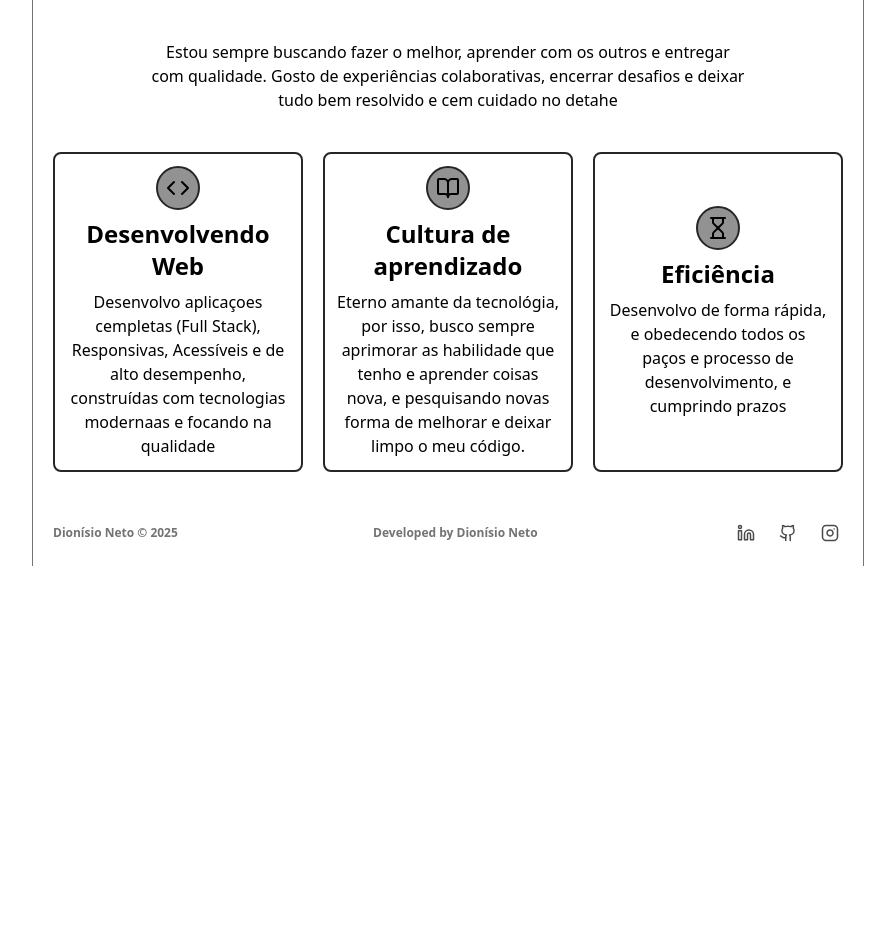
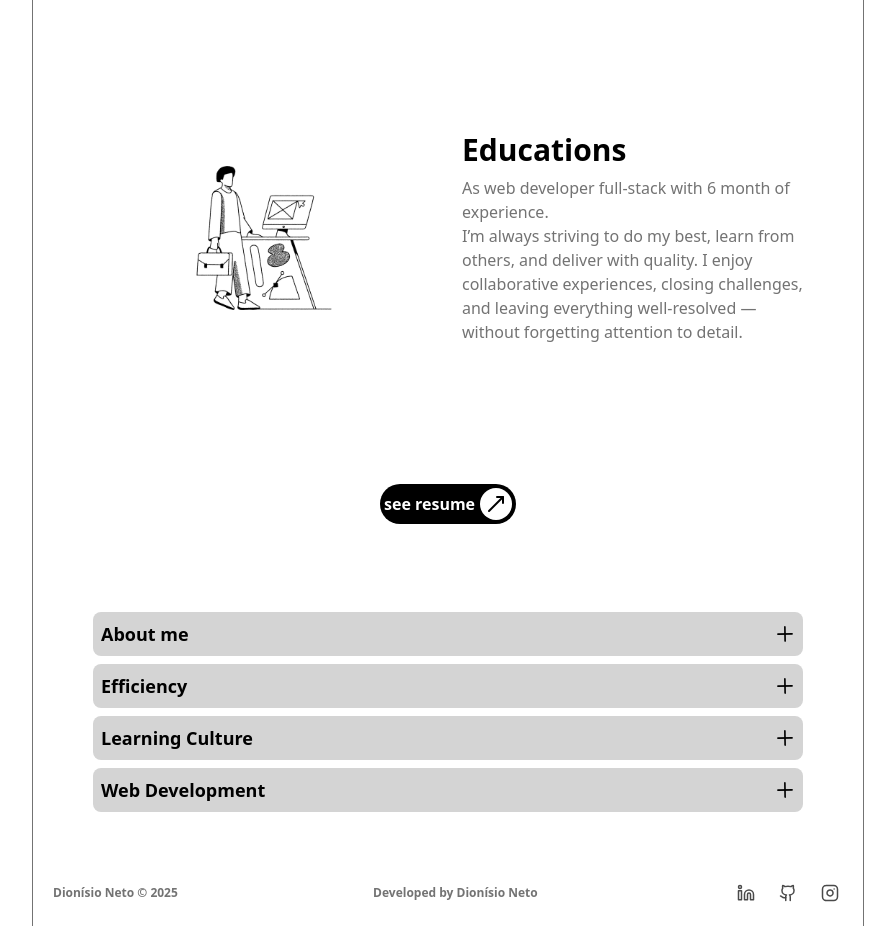
Before and after one commit to DionsioNeto/portfolio, a Vue app: page /about in a window 1280 px wide. Shown: the part 380-1306 px from the top of the page, without its empty margins (192-1087 px from the left). Before the commit the page ends 946 px from the top, so only its background shows below. Built offline with nearby package versions, Linux system fonts and the light colour scheme.

Commit message:
time to sleep

```diff
--- /dev/null
+++ b/src/icon/IconAlpine.vue
@@ -0,0 +1,3 @@
+<template>
+
+</template>
--- a/src/project/about.vue
+++ b/src/project/about.vue
@@ -1,7 +1,32 @@
 <script setup>
   import theHeader from '../components/theHeader.vue';
   import TheFooter from '../components/theFooter.vue';
-  import { Code, Mail, Linkedin, Book, Pin, MessagesSquare, BookOpen, Hourglass, ChevronDown, X } from 'lucide-vue-next';
+  import { MoveUpRight, X } from 'lucide-vue-next';
+  import { ref } from 'vue';
+  const items = [
+    {
+      title: 'About me',
+      content: 'I’m always striving to do my best, learn from others, and deliver with quality. I enjoy collaborative experiences, closing challenges, and leaving everything well-resolved — without forgetting attention to detail.'
+    },
+    {
+      title: 'Efficiency',
+      content: 'I develop quickly while following all steps and processes of software development, consistently meeting deadlines.'
+    },
+    {
+      title: 'Learning Culture',
+      content: 'A lifelong technology enthusiast, I’m always looking to improve my existing skills and learn new things — constantly exploring better ways to write clean and efficient code.'
+    },
+    {
+      title: 'Web Development',
+      content: 'I build complete (Full Stack), responsive, accessible, and high-performance applications using modern technologies, with a strong focus on quality of code.'
+    }
+  ]
+
+  const openIndex = ref(null)
+
+  const toggle = (index) => {
+    openIndex.value = openIndex.value === index ? null : index
+  }
 </script>
 
 <template>
@@ -12,43 +37,84 @@
       <div class="w-full">
         <h1 class="text-3xl font-bold mb-2">About Me</h1>
         <p class="text-neutral-500 font-medium">
-          As web developer full-stack with 6 month of experience,
+          As web developer full-stack with 6 month of experience. <br>
+          I’m always striving to do my best, learn from others, and deliver with quality. I enjoy collaborative experiences, closing challenges, and leaving everything well-resolved — without forgetting attention to detail.
         </p>
       </div>
 
-      <div class="">
-        <img src="./dn2.jpg" alt="" class="w-50 rounded-xl rotate-12">
+      <div class="w-full flex justify-center items-center">
+        <img src="../assets/img/dn3.jpg" alt="Dionísio Neto" class="max-w-45 rounded-xl rotate-12">
       </div>
     </section>
-       <section class=" container m-auto flex flex-col gap-10 justify-center items-center px-5 py-7 min-h-100">
-      <h1 class="text-4xl font-bold text-center">Sobre</h1>
-      <p class="text-center max-w-150">Estou sempre buscando fazer o melhor, aprender com os outros e entregar com qualidade.
-        Gosto de experiências colaborativas, encerrar desafios e deixar tudo bem resolvido e
-        cem cuidado no detahe</p>
-        <div class="grid grid-cols-1 sm:grid-cols-2 md:grid-cols-3 gap-5">
-          <div class="p-3 w-full border-2 dark:bg-neutral-800/50 border-neutral-800 rounded-lg flex flex-col justify-center items-center gap-2">
-            <div class="border-2 bg-neutral-800/50 border-neutral-800 p-2 rounded-full">
-              <Code/>
-            </div>
-            <h2 class="text-2xl font-black text-center">Desenvolvendo Web</h2>
-            <p class="text-center">Desenvolvo aplicaçoes cempletas (Full Stack), Responsivas, Acessíveis e de alto desempenho, construídas com tecnologias modernaas e focando na qualidade</p>
+
+    <section class="flex flex-col-reverse md:flex-row gap-7 px-5 sm:px-15 py-25">
+      <div class="w-full flex justify-center items-center">
+        <img src="../assets/img/d.png" alt="Dionísio Neto" class="max-w-45 rounded-xl">
+      </div>
+      <div class="w-full">
+        <h1 class="text-3xl font-bold mb-2">Educations</h1>
+        <p class="text-neutral-500 font-medium">
+          As web developer full-stack with 6 month of experience. <br>
+          I’m always striving to do my best, learn from others, and deliver with quality. I enjoy collaborative experiences, closing challenges, and leaving everything well-resolved — without forgetting attention to detail.
+        </p>
+      </div>
+    </section>
+    <section class="w-full flex justify-center items-center py-10">
+      <div class="dark:bg-white bg-black rounded-full dark:text-black text-white flex justify-between items-center w-34 p-1">
+          <div class="font-bold">see resume</div>
+          <div class="dark:bg-black bg-white p-1 rounded-full dark:text-white text-black">
+              <MoveUpRight />
           </div>
-          <div class="p-3 w-full border-2 dark:bg-neutral-800/50 border-neutral-800 rounded-lg flex flex-col justify-center items-center gap-2">
-            <div class="border-2 bg-neutral-800/50 border-neutral-800 p-2 rounded-full">
-              <BookOpen/>
-            </div>
-            <h2 class="text-2xl font-black text-center">Cultura de aprendizado</h2>
-            <p class="text-center">Eterno amante da tecnológia, por isso, busco sempre aprimorar as habilidade que tenho e aprender coisas nova, e pesquisando novas forma de melhorar e deixar limpo o meu código.</p>
-          </div>
-          <div class="p-3 w-full border-2 dark:bg-neutral-800/50 border-neutral-800 rounded-lg flex flex-col justify-center items-center gap-2">
-            <div class="border-2 bg-neutral-800/50 border-neutral-800 p-2 rounded-full">
-              <Hourglass/>
-            </div>
-            <h2 class="text-2xl font-black text-center">Eficiência</h2>
-            <p class="text-center">Desenvolvo de forma rápida, e obedecendo todos os paços e processo de desenvolvimento, e cumprindo prazos</p>
-          </div>
+      </div>
+    </section>
+
+
+    <section class=" px-5 sm:px-15 py-10">
+
+      <div
+        v-for="(item, index) in items"
+        :key="index"
+        class="select-none max-w-[100%]"
+      >
+      <div @click="toggle(index)" class="flex items-center justify-between bg-neutral-300 dark:bg-neutral-900 my-2 p-2 rounded-lg">
+        <h2 class="text-lg font-semibold">
+          {{ item.title }}
+        </h2>
+        <X
+          :class="[
+            'w-5 h-5  transition-transform duration-300 rotate-44',
+            openIndex === index ? 'rotate-180' : ''
+          ]"
+
+        />
+      </div>
+      <transition name="accordion">
+        <div
+          v-show="openIndex === index"
+          class="mt-2 mx-2 text-sm leading-relaxed font-medium text-neutral-600"
+        >
+          {{ item.content }}
         </div>
+      </transition>
+    </div>
     </section>
+
     <the-footer/>
   </main>
 </template>
+<style scoped>
+.accordion-enter-active,
+.accordion-leave-active {
+  transition: all 0.3s ease;
+}
+.accordion-enter-from,
+.accordion-leave-to {
+  opacity: 0;
+  max-height: 0;
+}
+.accordion-enter-to,
+.accordion-leave-from {
+  opacity: 1;
+  max-height: 200px;
+}
+</style>
```
